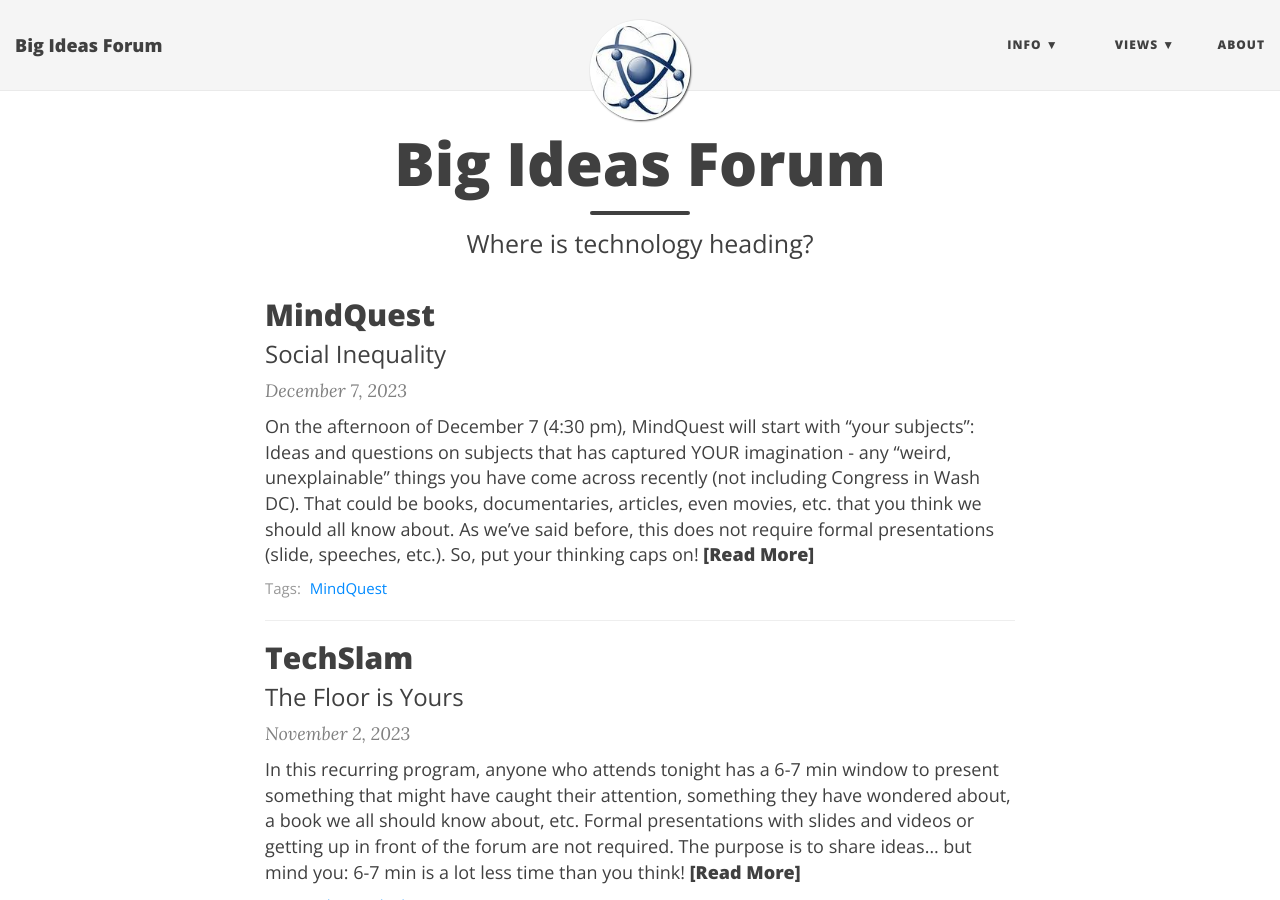
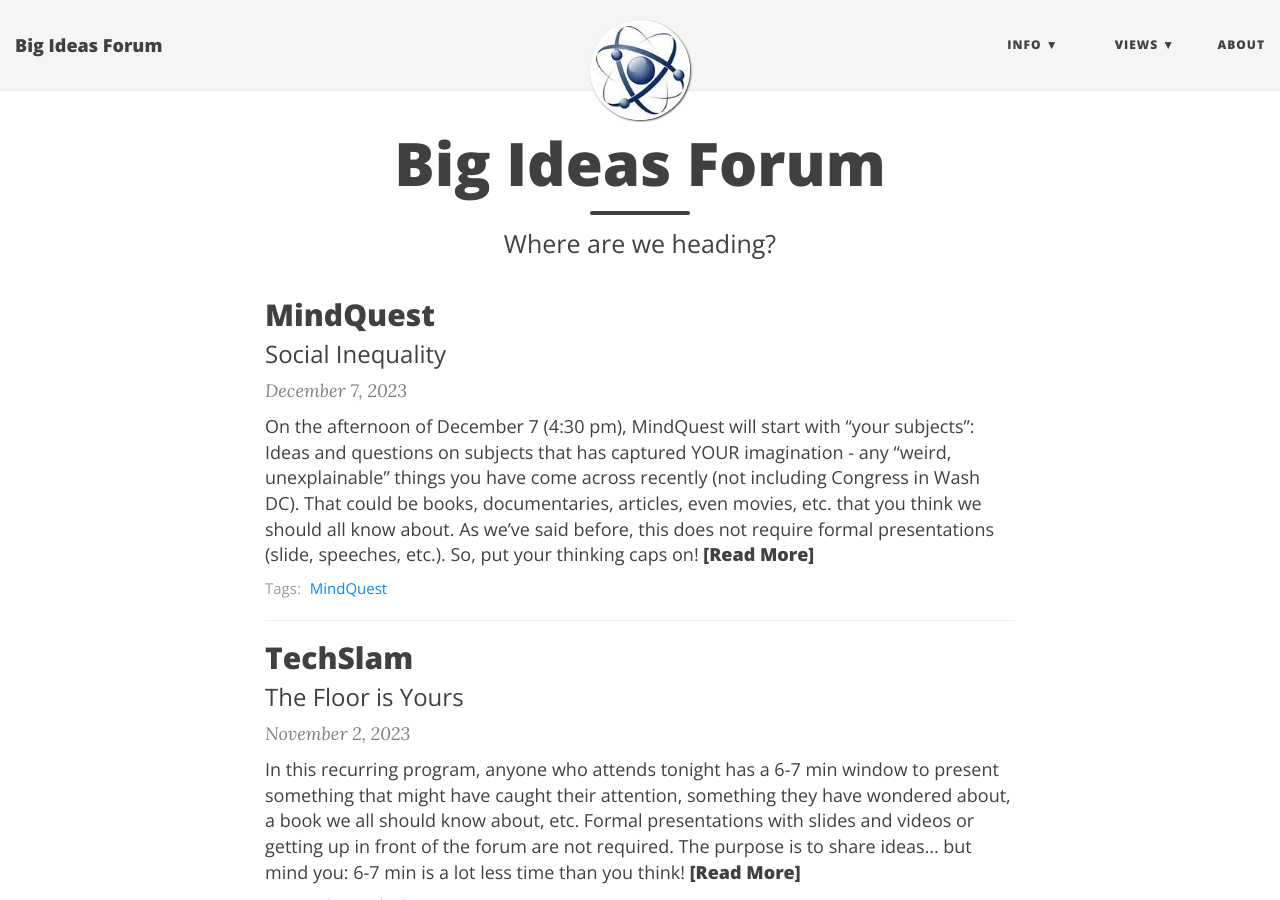
Before and after one commit to BigIdeasForum/bigideasforum.github.io, a Jekyll site: the page built from index.html, in a window 1280 px wide and 900 px high. Built offline with Jekyll 4.4.1, drawn with Linux system fonts in a browser that asks for light colours; nearby versions of some CDN libraries; the list of posts is cut into pages by our own code.

Commit message:
change site sub-title

```diff
--- a/index.html
+++ b/index.html
@@ -1,7 +1,7 @@
 ---
 layout: page
 title: Big Ideas Forum
-subtitle: Where is technology heading?
+subtitle: Where are we heading?
 use-site-title: true
 ---
 
```
